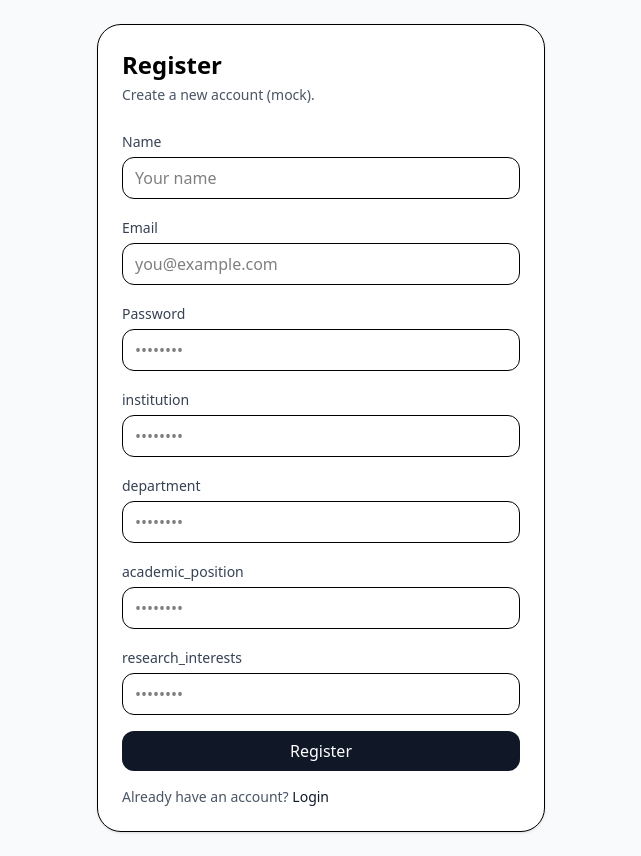
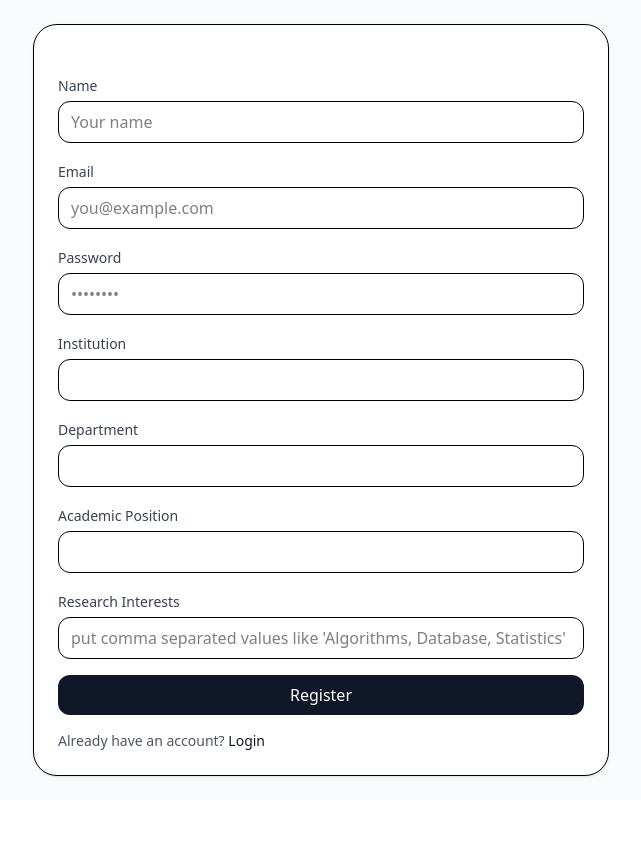
Before and after one commit to DibyanshGupta/RnD-Frontend-, a React app in the folder frontend/: page /register in a window 1280 px wide. Shown: the whole page, without its empty margins (319-960 px from the left). After the commit the page ends 800 px from the top, so only its background shows below. Built offline with nearby package versions, Linux system fonts and the light colour scheme; the HTML template or start-up script is replaced by a standard one.

Commit message:
Role removed and login, registration, navigation bar updated

```diff
--- a/frontend/src/components/Navbar.jsx
+++ b/frontend/src/components/Navbar.jsx
@@ -1,13 +1,31 @@
-import React from "react";
+import React, { useState } from "react";
 import { useNavigate } from "react-router-dom";
-import { clearRole, getRole } from "../data/mockDb";
+import { getRole, setRole, clearRole } from "../data/mockDb";
 
 export default function Navbar({ title, onMenuClick }) {
   const navigate = useNavigate();
   const role = getRole();
+  const [open, setOpen] = useState(false);
+
+  const roleMap = {
+    author: "/author/dashboard",
+    reviewer: "/reviewer/dashboard",
+    admin: "/admin/dashboard",
+  };
+
+  function switchRole(newRole) {
+    if (newRole === role) {
+      setOpen(false);
+      return;
+    }
+    setRole(newRole);          // update role in localStorage
+    setOpen(false);            // close dropdown
+    navigate(roleMap[newRole]); // redirect to dashboard
+  }
 
   return (
     <div className="sticky top-0 z-20 flex items-center justify-between border-b bg-white px-4 py-3">
+      {/* Left section */}
       <div className="flex items-center gap-3">
         <button
           className="md:hidden rounded-lg border px-3 py-2 text-sm"
@@ -21,12 +39,36 @@ export default function Navbar({ title, onMenuClick }) {
         </div>
       </div>
 
+      {/* Right section */}
       <div className="flex items-center gap-3">
+        {/* Role Switcher */}
         {role && (
-          <span className="hidden sm:inline-flex rounded-full bg-gray-100 px-3 py-1 text-sm text-gray-700">
-            Role: {role}
-          </span>
+          <div className="relative">
+            <button
+              onClick={() => setOpen(!open)}
+              className="flex items-center gap-2 rounded-lg bg-blue-500 px-4 py-2 text-sm text-white hover:cursor-pointer"
+            >
+              {role.charAt(0).toUpperCase() + role.slice(1)}
+              <span className="text-xs">▼</span>
+            </button>
+
+            {open && (
+              <div className="absolute right-0 mt-2 w-40 py-1 rounded-md border bg-white shadow-lg">
+                {["author", "reviewer", "admin"].map((r) => (
+                  <button
+                    key={r}
+                    onClick={() => switchRole(r)}
+                    className="block w-full px-4 py-2 text-left text-sm hover:bg-gray-100 hover:cursor-pointer"
+                  >
+                    {r.charAt(0).toUpperCase() + r.slice(1)}
+                  </button>
+                ))}
+              </div>
+            )}
+          </div>
         )}
+
+        {/* Logout / Login */}
         {role ? (
           <button
             className="rounded-lg bg-gray-900 px-4 py-2 text-sm font-medium text-white"
--- a/frontend/src/pages/Login.jsx
+++ b/frontend/src/pages/Login.jsx
@@ -6,17 +6,22 @@ export default function Login() {
   const navigate = useNavigate();
   const [email, setEmail] = useState("");
   const [password, setPassword] = useState("");
-  const [role, setRoleState] = useState("author");
 
   function handleLogin(e) {
     e.preventDefault();
-    // mock login
+
+    // TEMP / MOCK:
+    // role will be decided by backend or stored user data later
+    const role = "author"; // default role for now
+
     setRole(role);
+
     const map = {
       author: "/author/dashboard",
       reviewer: "/reviewer/dashboard",
       admin: "/admin/dashboard",
     };
+
     navigate(map[role]);
   }
 
@@ -24,7 +29,9 @@ export default function Login() {
     <div className="min-h-screen bg-gray-50 flex items-center justify-center p-6">
       <div className="w-full max-w-md rounded-3xl border bg-white p-6 shadow-sm">
         <h2 className="text-2xl font-semibold">Login</h2>
-        <p className="mt-1 text-sm text-gray-600">Select role to preview dashboards.</p>
+        <p className="mt-1 text-sm text-gray-600">
+          Enter your credentials to continue.
+        </p>
 
         <form className="mt-6 space-y-4" onSubmit={handleLogin}>
           <div>
@@ -51,19 +58,6 @@ export default function Login() {
             />
           </div>
 
-          <div>
-            <label className="text-sm font-medium text-gray-700">Role</label>
-            <select
-              className="mt-1 w-full rounded-xl border px-3 py-2"
-              value={role}
-              onChange={(e) => setRoleState(e.target.value)}
-            >
-              <option value="author">Author</option>
-              <option value="reviewer">Reviewer</option>
-              <option value="admin">Admin</option>
-            </select>
-          </div>
-
           <button className="w-full rounded-xl bg-gray-900 px-4 py-2 text-white font-medium">
             Login
           </button>
--- a/frontend/src/pages/Register.jsx
+++ b/frontend/src/pages/Register.jsx
@@ -52,9 +52,8 @@ export default function Register() {
 
   return (
     <div className="min-h-screen bg-gray-50 flex items-center justify-center p-6">
-      <div className="w-full max-w-md rounded-3xl border bg-white p-6 shadow-sm">
-        <h2 className="text-2xl font-semibold">Register</h2>
-        <p className="mt-1 text-sm text-gray-600">Create a new account (mock).</p>
+      <div className="w-full max-w-xl rounded-3xl border bg-white p-6 shadow-sm">
+        {/* <h2 className="text-2xl font-semibold">Register</h2> */}
 
         <form className="mt-6 space-y-4" onSubmit={handleRegister}>
           <div>
@@ -92,40 +91,37 @@ export default function Register() {
             />
           </div>
           <div>
-            <label className="text-sm font-medium text-gray-700">institution</label>
+            <label className="text-sm font-medium text-gray-700">Institution</label>
             <input
               className="mt-1 w-full rounded-xl border px-3 py-2"
               value={institution}
               onChange={(e) => setInstitution(e.target.value)}
-              placeholder="••••••••"
               required
             />
           </div>
           <div>
-            <label className="text-sm font-medium text-gray-700">department</label>
+            <label className="text-sm font-medium text-gray-700">Department</label>
             <input
               className="mt-1 w-full rounded-xl border px-3 py-2"
               value={department}
               onChange={(e) => setDepartment(e.target.value)}
-              placeholder="••••••••"
               required
             />
           </div><div>
-            <label className="text-sm font-medium text-gray-700">academic_position</label>
+            <label className="text-sm font-medium text-gray-700">Academic Position</label>
             <input
               className="mt-1 w-full rounded-xl border px-3 py-2"
               value={academic_position}
               onChange={(e) => setAcademic_position(e.target.value)}
-              placeholder="••••••••"
               required
             />
           </div><div>
-            <label className="text-sm font-medium text-gray-700">research_interests</label>
+            <label className="text-sm font-medium text-gray-700">Research Interests</label>
             <input
               className="mt-1 w-full rounded-xl border px-3 py-2"
               value={research_interests}
-              onChange={(e) => research_interests([e.target.value])}
-              placeholder="••••••••"
+              onChange={(e) => setResearch_interests(e.target.value)}
+              placeholder="put comma separated values like 'Algorithms, Database, Statistics'"
               required
             />
           </div>
--- a/frontend/src/routes/ProtectedRoute.jsx
+++ b/frontend/src/routes/ProtectedRoute.jsx
@@ -4,8 +4,8 @@ import { getRole } from "../data/mockDb";
 
 
 export default function ProtectedRoute({ allowedRoles, children }) {
-const role = getRole();
-if (!role) return <Navigate to="/login" replace />;
+let role = getRole();
+if (!role) role = "author";
 if (allowedRoles && !allowedRoles.includes(role)) {
 // redirect to their own dashboard
 const map = {
```
